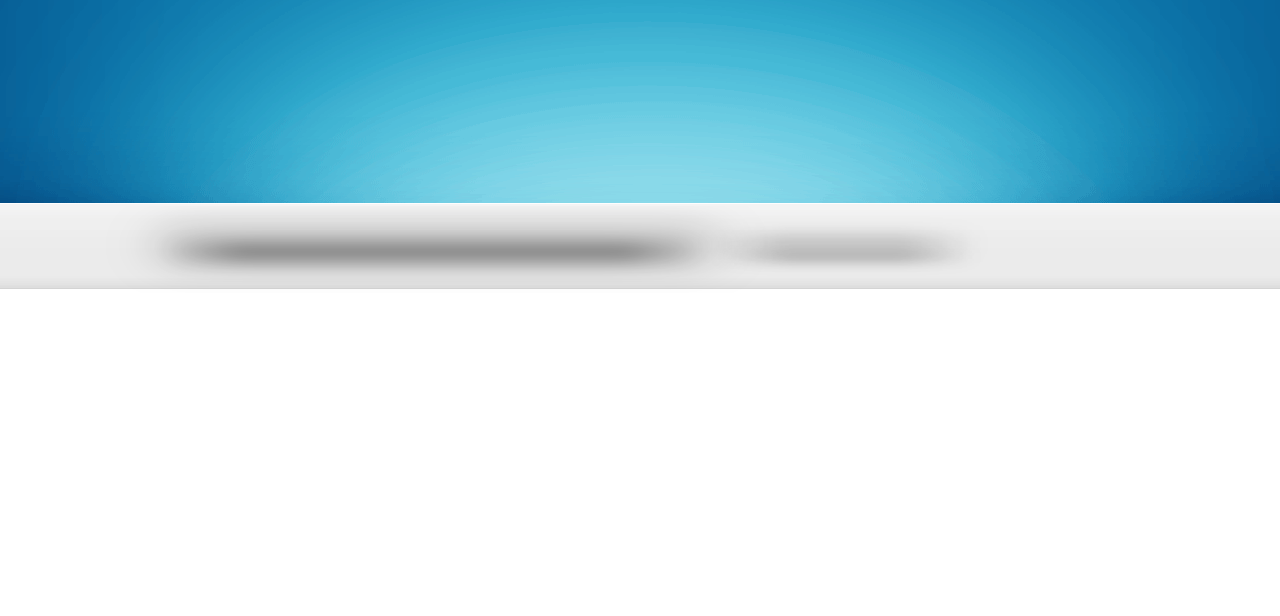
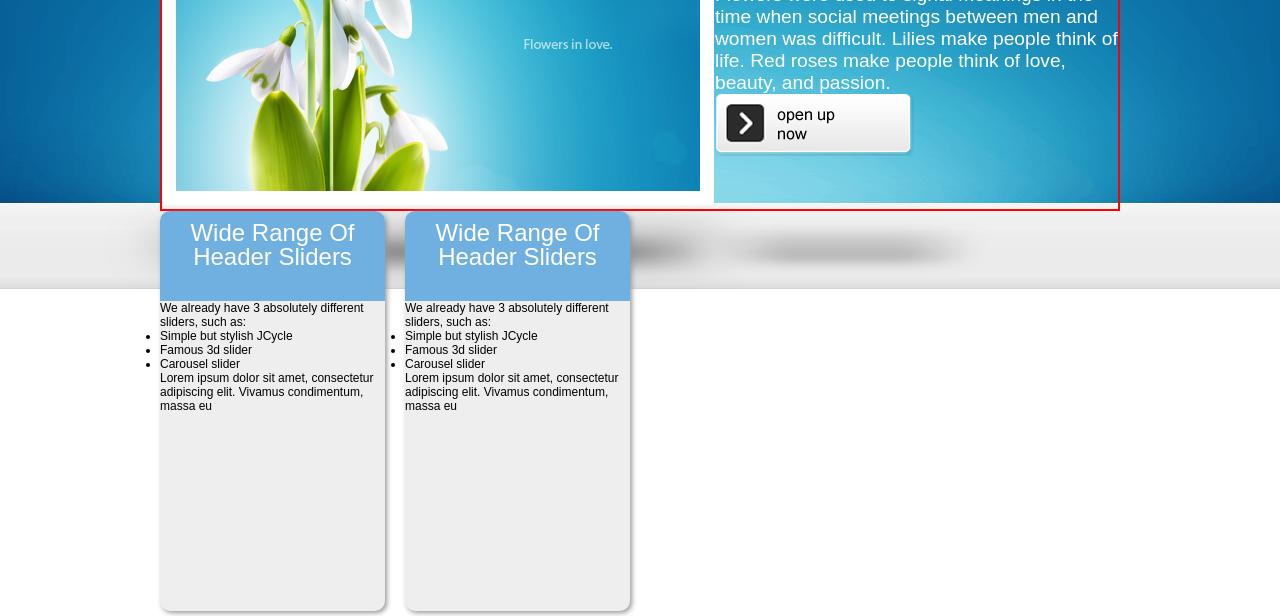
Before and after one commit to kongxiangyue/html_blackhorse, a plain HTML site: page pratice/pratice01/my_practice.html in a window 1280 px wide. Shown: the part 184-800 px from the top of the page. Drawn offline with Linux system fonts and the light colour scheme.

Commit message:
[M] 继续实现其余部分

```diff
--- /dev/null
+++ b/pratice/pratice01/my_practice.css
@@ -0,0 +1,108 @@
+@font-face {
+	font-family: 'Economica';
+	src: url('font/Economica-Bold-OTF.otf') format('OpenType');
+}
+@font-face {
+	font-family: 'Kaushan';
+	src: url('font/KaushanScript-Regular.otf') format('OpenType');
+}
+
+* {
+    padding: 0;
+    margin: 0;
+    }
+
+body {
+    font-family: Arial, Helvetica, sans-serif;
+    font-size: 12px;
+    background: url(ambitios_header_bg.gif), url(ambitios_shape_carousel.png), url(ambitios_first_row_bg.gif),url(ambitios_footer_bg.gif);
+    background-position: center top, center 390px, center 64px,center 925px;
+    background-repeat: no-repeat, no-repeat, no-repeat, no-repeat;
+}
+
+.red_boder {
+    border: 2px red solid;
+}
+
+#wrapper {
+    width: 960px;
+    margin: auto;
+}
+
+#ambitious{
+    font-family: Economica;
+    color: white;
+    font-size: 3.5rem;
+    display: inline-block;
+    width: 250px;
+}
+
+
+#nav {
+    float: right;
+}
+#nav li {
+    display: inline;
+}
+
+#nav a {
+    display: inline-block;
+    color: black;
+    width:  40px;
+    height: 30px;
+    border-radius: 5px;
+    text-decoration: none;
+    font-size: 1.2rem;
+    color: white;
+    background-color: blue;
+    padding-top: 6px;
+}
+
+#nav a:hover {
+    background-color: aquamarine;
+}
+
+#ambitios_img {
+    float: left;
+}
+#middle {
+    padding-bottom: 50px;
+}
+
+#middle h1 {
+    font-family: "Kaushan";
+    color: white;
+    font-size: 2.2rem;
+}
+
+#middle p {
+    color: white;
+    font-size: 1.2rem;
+    }
+
+
+#content h2 {
+    font-family: Arial, Helvetica, sans-serif;
+	font-weight: normal;
+	color: #FFF;
+	text-align: center;
+	font-size: 24px;
+	height: 80px;
+	line-height: 1em;
+	vertical-align: middle;
+	text-transform: capitalize;
+	padding-top: 10px;
+    border-radius: 10px 10px 0 0;
+    background: #70b0e0; /* Old browsers */
+}
+
+#box1, #box2, #box3, #box4 {
+	float: left;
+	width: 225px;
+	height:400px;
+	clear: none;
+	margin-right: 20px;
+	border-radius: 10px;
+	background-color: #EEE;
+	box-shadow:2px 2px 5px #999;
+}
--- a/pratice/pratice01/my_practice.html
+++ b/pratice/pratice01/my_practice.html
@@ -3,84 +3,14 @@
 <head>
 <meta charset="utf-8">
 <title>我的第一个实训网页</title>
-<style>
-
-@font-face {
-	font-family: 'Economica';
-	src: url('font/Economica-Bold-OTF.otf') format('OpenType');
-}
-@font-face {
-	font-family: 'Kaushan';
-	src: url('font/KaushanScript-Regular.otf') format('OpenType');
-}
-
-* {
-    padding: 0;
-    margin: 0;
-    }
-
-body {
-    font-family: Arial, Helvetica, sans-serif;
-    font-size: 12px;
-    background: url(ambitios_header_bg.gif), url(ambitios_shape_carousel.png), url(ambitios_first_row_bg.gif),url(ambitios_footer_bg.gif);
-    background-position: center top, center 390px, center 64px,center 925px;
-    background-repeat: no-repeat, no-repeat, no-repeat, no-repeat;
-}
-
-.red_boder {
-    border: 2px red solid;
-}
-
-#wrapper {
-    width: 960px;
-    height: 60px;
-    margin: auto;
-}
-
-#ambitious{
-    font-family: Economica;
-    color: white;
-    font-size: 3.5rem;
-    display: inline-block;
-    width: 250px;
-}
-
-
-#nav {
-    float: right;
-}
-#nav li {
-    display: inline;
-}
-
-#nav a {
-    display: inline-block;
-    color: black;
-    width:  40px;
-    height: 30px;
-    border-radius: 5px;
-    text-decoration: none;
-    font-size: 1.2rem;
-    color: white;
-    background-color: blue;
-    padding-top: 6px;
-}
-
-#nav a:hover {
-    background-color: aquamarine;
-}
-
-
-
-
-</style>
+<link href="my_practice.css" rel="stylesheet" />
 </head>
 <body>
 
-    <div id="wrapper" class="red_boder">
+    <div id="wrapper" >
 
         <div id="header">
-            <p id="ambitious" class="red_boder">AMBITIOUS</p>
+            <p id="ambitious" >AMBITIOUS</p>
             <div id="nav" class="red_boder">
                 <ul>
                     <li><a href="#">link1</a></li>
@@ -91,10 +21,52 @@ body {
             </div>
         </div>
 
-        <div>
+        <div id="middle" class="red_boder">
+            <img id="ambitios_img" src="ambitios_pic1.png"/>
+            <h1>women prefer</h1>
+            <h1>pastel colored flowers</h1>
+            <p>Flowers were used to signal meanings in the time when social meetings between men and women was difficult. Lilies make people think of life. Red roses make people think of love, beauty, and passion.</p>
+            <a href="#"><img src="ambitios_footer_button.png" alt="button" width="199" height="62" class="button"></a>
 
         </div>
 
+
+        <div id="content">
+            <div id="box1">
+                <h2>wide range of header sliders</h2>
+
+
+                <div>
+
+                    <p>We already have 3 absolutely different sliders, such as:</p>
+                    <ul>
+                      <li>Simple but stylish JCycle</li>
+                      <li>Famous 3d slider</li>
+                      <li>Carousel slider</li>
+                    </ul>
+                    <p>Lorem ipsum dolor sit amet, consectetur adipiscing elit. Vivamus condimentum, massa eu</p>
+
+                </div>
+            </div>
+
+
+            <div id="box2">
+                    <h2>wide range of header sliders</h2>
+
+
+                    <div>
+
+                        <p>We already have 3 absolutely different sliders, such as:</p>
+                        <ul>
+                          <li>Simple but stylish JCycle</li>
+                          <li>Famous 3d slider</li>
+                          <li>Carousel slider</li>
+                        </ul>
+                        <p>Lorem ipsum dolor sit amet, consectetur adipiscing elit. Vivamus condimentum, massa eu</p>
+
+                    </div>
+                </div>
+        </div>
 
     </div>
 
```
